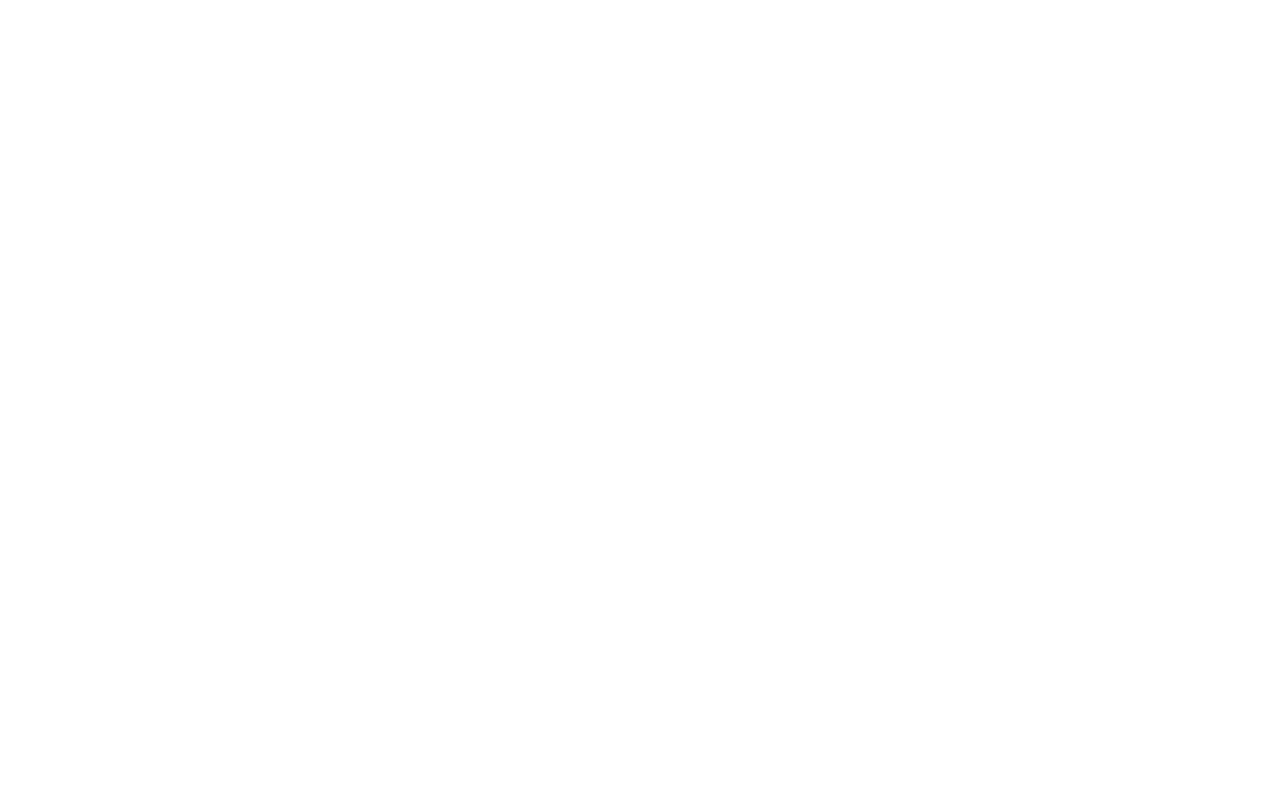
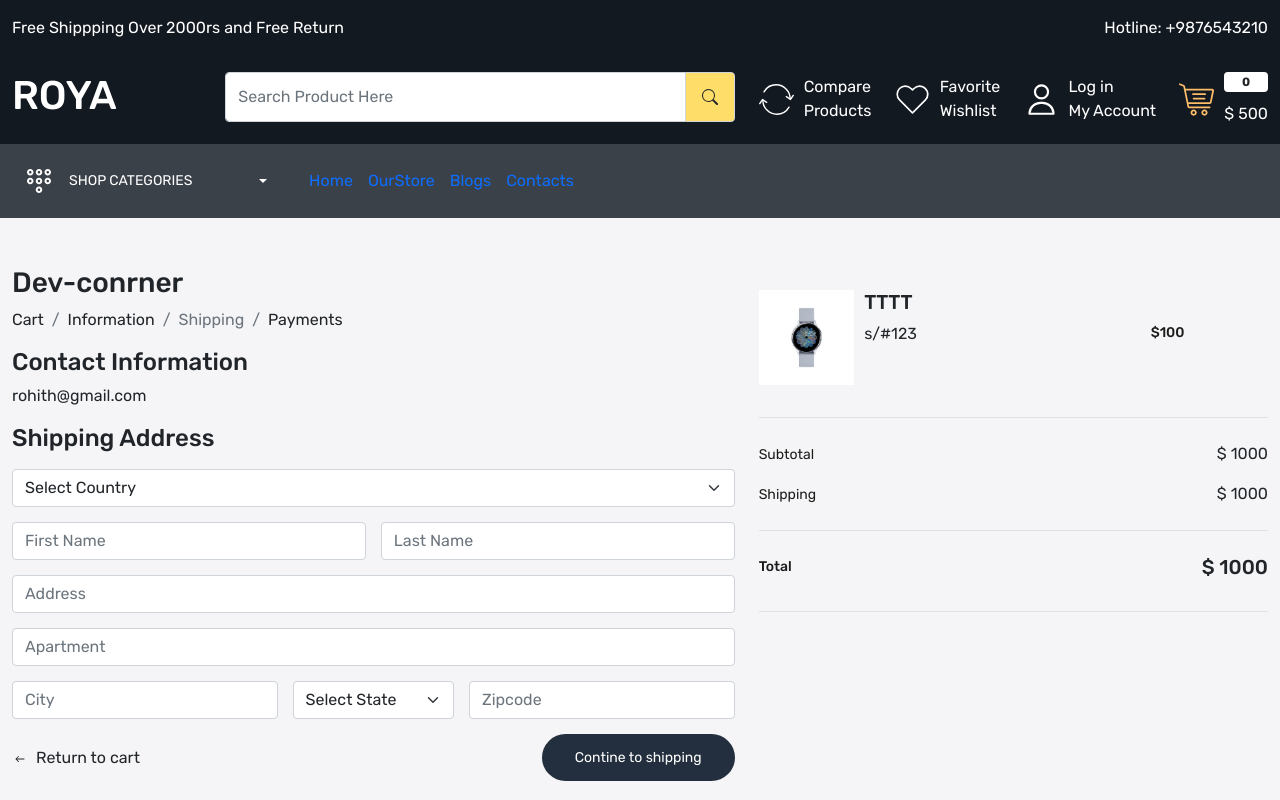
Before and after one commit to rohithshetty7/E-commerce-App, a React (Create React App) app: page /checkout in a window 1280 px wide. Before the commit this address had no page. Shown: the top 800 px of the page. Built offline with nearby package versions, Linux system fonts and the light colour scheme.

Commit message:
code optmized

```diff
--- a/src/App.css
+++ b/src/App.css
@@ -717,3 +717,14 @@
 color: var(--color-1c1c1b);
 }
 /* Cart page end */
+
+/* Shipping Page start */
+.total{
+font-size: 14px;
+color: var(--color-1c1c1b);
+}
+.action-bar{
+  font-size: 16px;
+  color: var(--color-777777);
+}
+/* Shipping end */
--- a/src/App.js
+++ b/src/App.js
@@ -20,6 +20,7 @@
 import RefundPolicy from './pages/RefundPolicy';
 import SingleProduct from './pages/SingleProduct';
 import Cart from './pages/Cart';
+import Checkput from './pages/Checkput';
 
 function App() {
   return (
@@ -35,6 +36,7 @@
             <Route path='blogs' element={<BlogPage />} />
             <Route path='blogs/:id' element={<SingleBlog />} />
             <Route path='cart' element={<Cart/>} />
+            <Route path='checkout' element={<Checkput/>} />
 
             <Route path='compare-product' element={<CompareProduct />} />
             <Route path='wishlist' element={<Wishlist />} />
@@ -57,6 +59,7 @@
 
 
 
+
           </Route>
         </Routes>
       </BrowserRouter>
--- /dev/null
+++ b/src/components/Container.jsx
@@ -0,0 +1,14 @@
+import React from "react";
+
+function Container(props) {
+  console.log("props", props.class1);
+  return (
+    <>
+      <section className={props.class1}>
+        <div className="container-xxl">{props.children}</div>
+      </section>
+    </>
+  );
+}
+
+export default Container;
--- /dev/null
+++ b/src/pages/Checkput.jsx
@@ -0,0 +1,155 @@
+import React from "react";
+import { Link } from "react-router-dom";
+import { IoIosArrowRoundBack } from "react-icons/io";
+import watch from "./images/watch.jpg";
+function Checkput() {
+  return (
+    <>
+      {/* <Meta title={"Checkout"} />
+      <BreadCrumb title="Checkout" /> */}
+      <div className="checkout-wrapper py-5 home-wrapper-2">
+        <div className="container-xxl">
+          <div className="row">
+            <div className="col-7">
+              <div className="checkout-left-data">
+                <h3 className="website-name">Dev-conrner</h3>
+                <nav aria-label="breadcrumb">
+                  <ol className="breadcrumb">
+                    <li className="breadcrumb-item">
+                      <Link className="text-dark" href="#">
+                        Cart
+                      </Link>
+                    </li>
+
+                    <li className="breadcrumb-item" aria-current="page">
+                      Information
+                    </li>
+                    <li className="breadcrumb-item active" aria-current="page">
+                      Shipping
+                    </li>
+                    <li className="breadcrumb-item" aria-current="page">
+                      Payments
+                    </li>
+                  </ol>
+                </nav>
+                <h4 className="title">Contact Information</h4>
+                <p className="user-details">rohith@gmail.com</p>
+                <h4 className="mb-3">Shipping Address</h4>
+                <form
+                  action=""
+                  className="d-flex gap-15 flex-wrap justify-content-between"
+                >
+                  <div className="w-100">
+                    <select name="" className="form-control form-select" id="">
+                      <option value="" selected disabled>
+                        Select Country
+                      </option>
+                    </select>
+                  </div>
+
+                  <div className="flex-grow-1">
+                    <input
+                      type="text"
+                      placeholder="First Name"
+                      className="form-control"
+                    />
+                  </div>
+                  <div className="flex-grow-1">
+                    <input
+                      type="text"
+                      placeholder="Last Name"
+                      className="form-control"
+                    />
+                  </div>
+                  <div className="w-100">
+                    <input
+                      type="text"
+                      placeholder="Address"
+                      className="form-control"
+                    />
+                  </div>
+                  <div className="w-100">
+                    <input
+                      type="text"
+                      placeholder="Apartment"
+                      className="form-control"
+                    />
+                  </div>
+                  <div className="flex-grow-1">
+                    <input
+                      type="text"
+                      placeholder="City"
+                      className="form-control"
+                    />
+                  </div>
+                  <div className="flex-grow-1">
+                    <select name="" className="form-control form-select" id="">
+                      <option value="" selected disabled>
+                        Select State
+                      </option>
+                    </select>
+                  </div>
+                  <div className="flex-grow-1">
+                    <input
+                      type="text"
+                      placeholder="Zipcode"
+                      className="form-control"
+                    />
+                  </div>
+                  <div className="w-100">
+                    <div className="d-flex align-items-center justify-content-between">
+                      <Link className="text-dark" to="/cart">
+                        <IoIosArrowRoundBack className="me-2" />
+                        Return to cart
+                      </Link>
+                      <Link to="/cart" className="button">
+                        Contine to shipping
+                      </Link>
+                    </div>
+                  </div>
+                </form>
+              </div>
+            </div>
+            <div className="col-5">
+              <div className="border-bottom py-4">
+                <div className="d-flex gap-10 mb-2 align-items-center">
+                  <div className="w-75 d-flex gap-10">
+                    <div className="w-25 position-relative">
+                      {/* <span style={{top:"-10px", right:"20px"}} className="badge bg-secondary text-white rounded-circle p-1 positon-absolute">
+                        1
+                      </span> */}
+                      <img className="img-fluid" src={watch} alt="" />
+                    </div>
+                    <div>
+                      <h5 className="total-price">TTTT</h5>
+                      <p className="total-price">s/#123</p>
+                    </div>
+                  </div>
+                  <div className="flex-grow-1">
+                    <h5 className="total">$100</h5>
+                  </div>
+                </div>
+              </div>
+              <div className="border-bottom py-4">
+                <div className="d-flex align-items-center justify-content-between">
+                  <p className="total">Subtotal</p>
+                  <p className="total-price">$ 1000</p>
+                </div>
+                <div className="d-flex align-items-center justify-content-between">
+                  <p className="mb-0 total">Shipping</p>
+                  <p className="mb-0 tota-price">$ 1000</p>
+                </div>
+              </div>
+              <div className="border-bottom py-4 d-flex align-items-center justify-content-between">
+                <h4 className="total">Total</h4>
+                <h5 className="total-price">$ 1000</h5>
+              </div>
+            </div>
+          </div>
+        </div>
+      </div>
+    </>
+  );
+}
+
+export default Checkput;
--- a/src/pages/Home.jsx
+++ b/src/pages/Home.jsx
@@ -4,12 +4,12 @@
 import BlogCard from "../components/BlogCard";
 import ProductCard from "../components/ProductCard";
 import SpecialProduct from "../components/SpecialProduct";
-
+import Container from "../components/Container";
+import { services } from "../utils/Data";
 function Home() {
   return (
     <>
-      <section className="home-wrapper-1 py-5 ">
-        <div className="container-xxl">
+      <Container class1="home-wrapper-1 py-5">
         <div className="row">
           <div className="col-6">
             <div className="main-banner position-relative p-1">
@@ -84,59 +84,31 @@
             </div>
           </div>
         </div>
-        </div>
-      </section>
-      <section className="home-wrapper-2 py-5">
-        <div className="container-xxl">
+      </Container>
+      <Container class1="home-wrapper-2 py-5">
         <div className="row">
           <div className="col-12">
             <div className="servies d-flex align-items-center justify-content-between">
-                <div className="d-flex align-items-center gap-10">
-                  <img src="/images/service.png" alt="servies" />
+              {services.map((comp, index) => {
+                return (
+                  <div className="d-flex align-items-center gap-10" key={index}>
+                    <img src={comp.image} alt="servies" />
                     <div>
-                    <h6>Free shipping</h6>
-                    <p className="mb-0">from all orders over $5</p>
+                      <h6>{comp.tagline}</h6>
+                      <p className="mb-0">{comp.title}</p>
                     </div>
                   </div>
-                <div className="d-flex align-items-center gap-10">
-                  <img src="/images/service-02.png" alt="servies" />
-                  <div>
-                    <h6>Daily Serprice offers</h6>
-                    <p className="mb-0">Save up to 25% off</p>
-                  </div>
-                </div>
-                <div className="d-flex align-items-center gap-10">
-                  <img src="/images/service-03.png" alt="servies" />
-                  <div>
-                    <h6>Support 24*7</h6>
-                    <p className="mb-0">Shop with an expert</p>
-                  </div>
-                </div>
-                <div className="d-flex align-items-center gap-10">
-                  <img src="/images/service-04.png" alt="servies" />
-                  <div>
-                    <h6>Offerdable Prices</h6>
-                    <p className="mb-0">G et Factroy default price</p>
-                  </div>
-                </div>
-
-                <div className="d-flex align-items-center gap-10">
-                  <img src="/images/service-05.png" alt="servies" />
-                  <div>
-                    <h6>Secured payments</h6>
-                    <p className="mb-0">100% protectd payments</p>
+                );
+              })}
             </div>
           </div>
         </div>
-            </div>
-          </div>
-        </div>
-      </section>
-      <section className="home-wrapper-2 py-5">
-        <div className="container-xxl">
+      </Container>
+      <Container class1="home-wrapper-2 py-5">
         <div className="row">
           <div className="col-12">
             <div className="categories d-flex flex-wrap justify-content-between align-items-center">
+              {/*  */}
               <div className="d-flex align-items-center">
                 <div className="m-2">
                   <h6>Cameras</h6>
@@ -172,6 +144,7 @@
                 </div>
                 <img src="/images/camera.jpg" alt="camera" />
               </div>
+              {/*  */}
               <div className="d-flex gap-30 align-items-center">
                 <div>
                   <h6>Smart Watches</h6>
@@ -196,10 +169,8 @@
             </div>
           </div>
         </div>
-        </div>
-      </section>
-      <section className="featured-wrapper py-5 home-wrapper-2">
-        <div className="container-xxl">
+      </Container>
+      <Container class1="featured-wrapper py-5 home-wrapper-2">
         <div className="row">
           <div className="col-12">
             <h4 className="section-heading">Featured Collection</h4>
@@ -209,10 +180,9 @@
           <ProductCard />
           <ProductCard />
         </div>
-        </div>
-      </section>
-      <section className="special-wrapper py-5 home-wrapper-2">
-        <div className="container-xxl">
+      </Container>
+
+      <Container class1="special-wrapper py-5 home-wrapper-2">
           <div className="row">
             <div className="col-12">
               <h3 className="section-heading">Special products </h3>
@@ -223,10 +193,8 @@
             <SpecialProduct />
             <SpecialProduct />
           </div>
-        </div>
-      </section>
-      <section className="famous-wrapper py-5 home-wrapper-2 ">
-        <div className="container-xxl">
+      </Container>
+      <Container class1="famous-wrapper py-5 home-wrapper-2 ">
           <div className="row">
             <div className="col-3">
               <div className="famous-card position-relative">
@@ -285,11 +253,9 @@
               </div>
             </div>
           </div>
-        </div>
-      </section>
+      </Container>
       {/* Start */}
-      <section className="popular-wrapper py-5 home-wrapper-2">
-        <div className="container-xxl">
+      <Container class1="popular-wrapper py-5 home-wrapper-2">
           <div className="row">
             <div className="col-12">
               <h4 className="section-heading">Our Popular Products</h4>
@@ -299,11 +265,9 @@
             <ProductCard />
             <ProductCard />
           </div>
-        </div>
-      </section>
+      </Container>
       {/* End */}
-      <section className="marque-wrapper py-5">
-        <div className="container-xxl">
+      <Container class1="marque-wrapper py-5">
           <div className="row">
             <div className="col-12">
               <div className="marque-inner-wrapper card-wrapper">
@@ -330,11 +294,9 @@
               </div>
             </div>
           </div>
-        </div>
-      </section>
+      </Container>
 
-      <section className="blog-wrapper py-5 home-wrapper-2">
-        <div className="container-xxl">
+      <Container class1="blog-wrapper py-5 home-wrapper-2">
           <div className="row">
             <div className="col-12">
               <h4 className="section-heading">Our Latest Blogs</h4>
@@ -350,10 +312,8 @@
             <div className="col-3">
               <BlogCard />
             </div>
-
           </div>
-        </div>
-      </section>
+      </Container>
     </>
   );
 }
--- /dev/null
+++ b/src/utils/Data.js
@@ -0,0 +1,27 @@
+export const services = [
+    {
+      tagline: "Free shipping",
+      title: "from all orders over $5",
+      image: "images/service.png",
+    },
+    {
+      tagline: "Daily Surprise offers",
+      title: "Save up to 25% off",
+      image: "images/service-02.png",
+    },
+    {
+      tagline: "Support 24*7",
+      title: "Shop with an expert",
+      image: "images/service-03.png",
+    },
+    {
+      tagline: "Affordable Prices",
+      title: "Get Factory default price",
+      image: "images/service-04.png",
+    },
+    {
+      tagline: "Secured payments",
+      title: "100% protected payments",
+      image: "images/service-05.png",
+    },
+  ];
```
Lines whose indentation alone changed are shown as unchanged.
